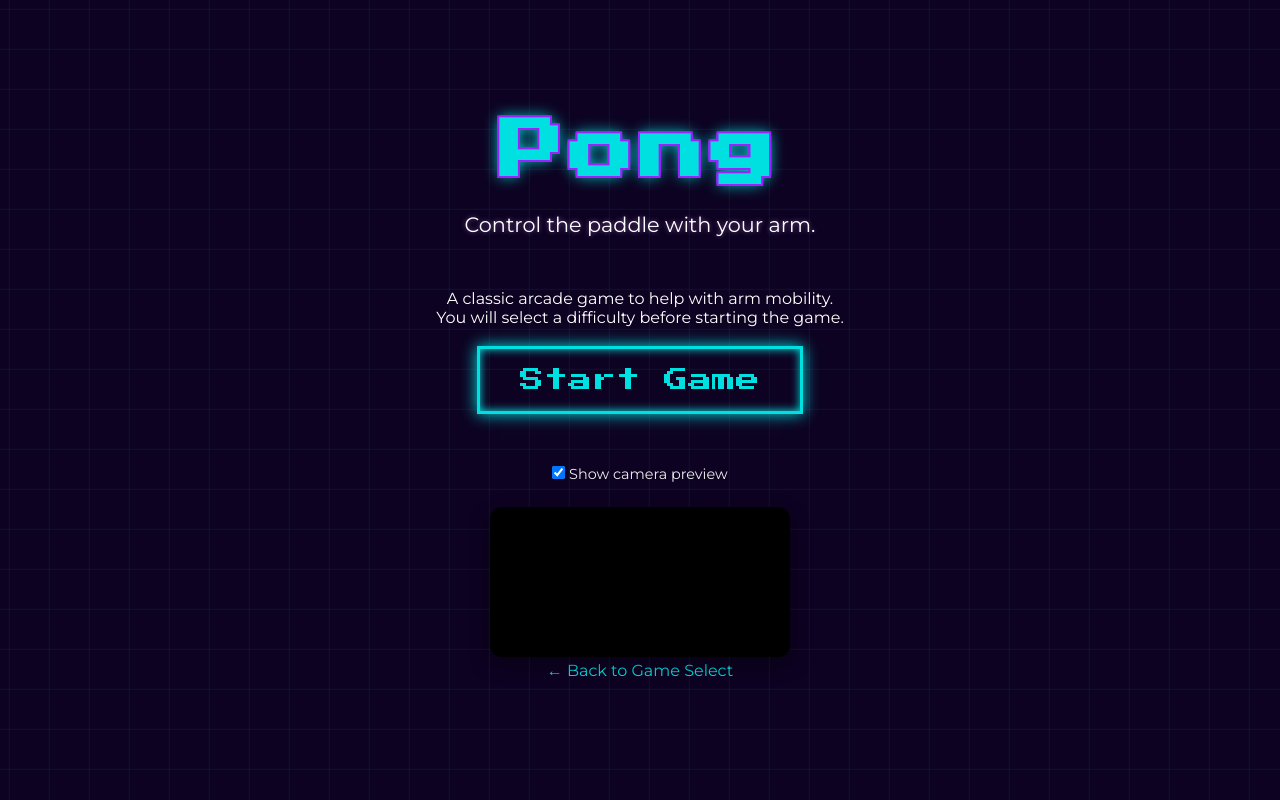
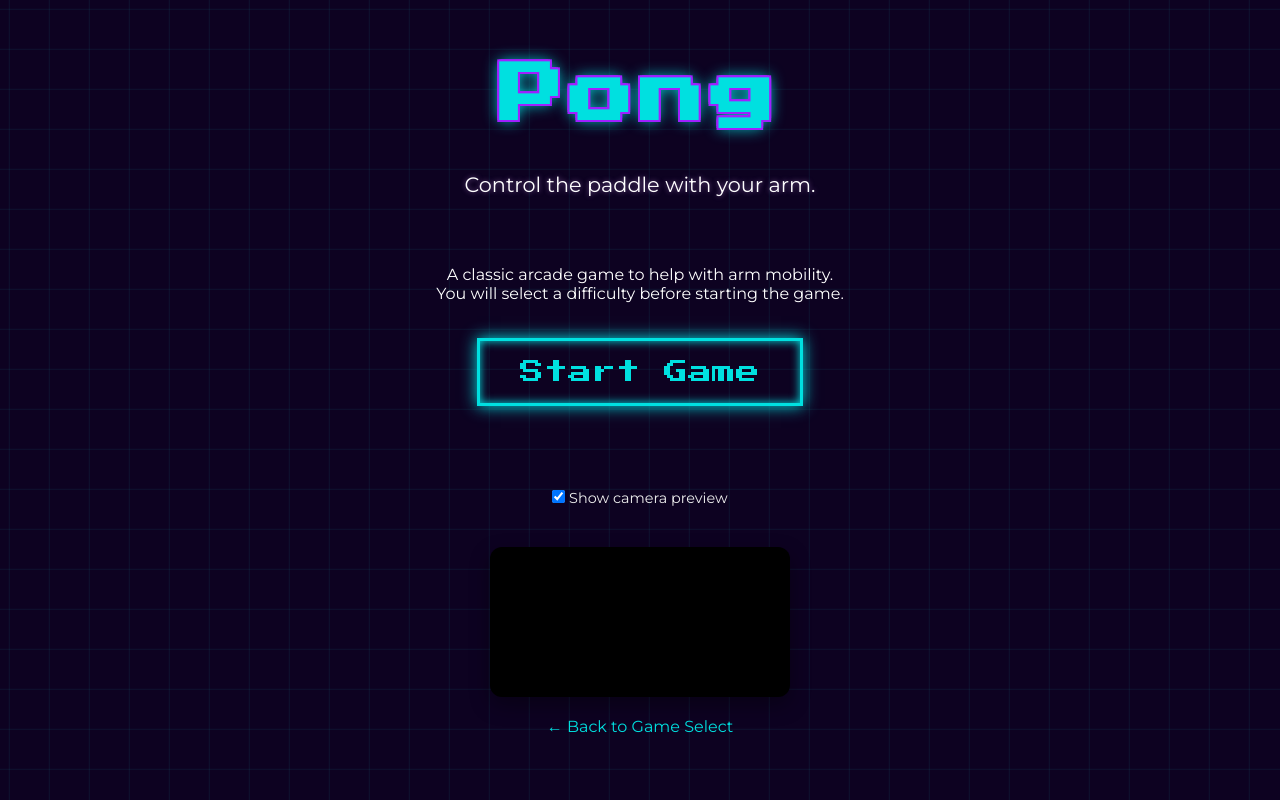
Before and after one commit to jceltruda/Rehab-Games, a Django app: page /game/pong/ in a window 1280 px wide. Run offline with Django 4.2, Linux system fonts and the light colour scheme; a map, chart or similar area stays blank.

Commit message:
Improve pong layout

```diff
--- a/RehabGames/app/templates/game_pong.html
+++ b/RehabGames/app/templates/game_pong.html
@@ -7,13 +7,35 @@
     <title>Rehab Games - Pong</title>
     <link rel="stylesheet" href="{% static 'css/main.css' %}">
     <style>
+        .home-container {
+            display: flex;
+            flex-direction: row;
+            align-items: flex-start;
+            gap: 2rem;
+            width: 90%;
+            max-width: 1600px;
+            margin: 0 auto;
+        }
+
+        .info-column {
+            flex: 1;
+            display: flex;
+            flex-direction: column;
+            align-items: center;
+            gap: 1rem;
+        }
+
+        .game-column {
+            flex: 2;
+            display: none; /* hidden until Start Game */
+        }
+
         .pong-container {
             margin: 30px auto 0;
             max-width: 800px;
             border-radius: 16px;
             overflow: hidden;
             box-shadow: 0 12px 30px rgba(0,0,0,0.35);
-            display: none; /* shown after Start Game */
         }
 
         #gameCanvas {
@@ -93,10 +115,17 @@
             pointer-events: none;
             transform: scaleX(-1);
         }
+
+        @media (max-width: 1024px) {
+            .home-container {
+                flex-direction: column;
+            }
+        }
     </style>
 </head>
 <body>
     <div class="home-container">
+        <div class="info-column">
             <h1>Pong</h1>
             <h2>Control the paddle with your arm.</h2>
 
@@ -116,6 +145,22 @@
 
             </br>
 
+            <label class="webcam-toggle">
+                <input type="checkbox" id="toggleWebcam" checked>
+                Show camera preview
+            </label>
+
+            <div id="webcamContainer" class="webcam-container">
+                <div class="webcam-video-wrapper">
+                    <video id="webcam" autoplay playsinline></video>
+                    <canvas id="webcamOverlay"></canvas>
+                </div>
+            </div>
+
+            <a href="{% url 'game_select' %}" class="back-link">← Back to Game Select</a>
+        </div>
+
+        <div class="game-column">
             <div class="pong-container" id="pongContainer">
                 <canvas id="gameCanvas" width="800" height="600"></canvas>
                 <div class="game-controls">
@@ -127,23 +172,7 @@
                     </div>
                 </div>
             </div>
-
-        <label class="webcam-toggle">
-                <input type="checkbox" id="toggleWebcam" checked>
-                Show camera preview
-            </label>
-
-        <!-- Webcam preview under the game -->
-        <div id="webcamContainer" class="webcam-container">
-
-            <div class="webcam-video-wrapper">
-                <video id="webcam" autoplay playsinline></video>
-                <!-- overlay drawn by JS -->
-                <canvas id="webcamOverlay"></canvas>
         </div>
-        </div>
-
-        <a href="{% url 'game_select' %}" class="back-link">← Back to Game Select</a>
     </div>
 
     <script src="{% static 'js/pong.js' %}"></script>
@@ -162,6 +191,7 @@
     <script>
         const startBtn = document.getElementById('startGameBtn');
         const container = document.getElementById('pongContainer');
+        const gameColumn = document.querySelector('.game-column');
         const webcamContainer = document.getElementById('webcamContainer');
         const toggleCheckbox = document.getElementById('toggleWebcam');
 
@@ -196,7 +226,7 @@
         // --- FIX 3: Simplify the start button ---
         // It only needs to show the game canvas and disable itself
         startBtn.addEventListener('click', () => {
-            // Show game canvas and controls
+            gameColumn.style.display = 'block';
             container.style.display = 'block';
 
             // The camera and toggle are already working.
```
Lines whose indentation alone changed are shown as unchanged.
